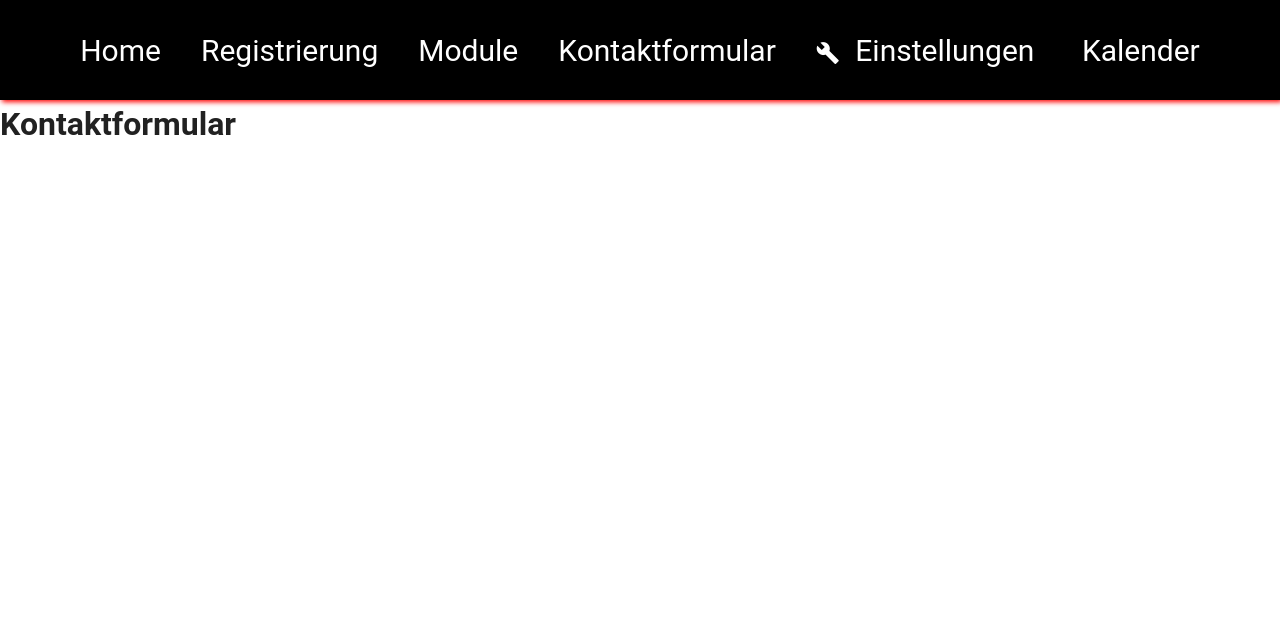
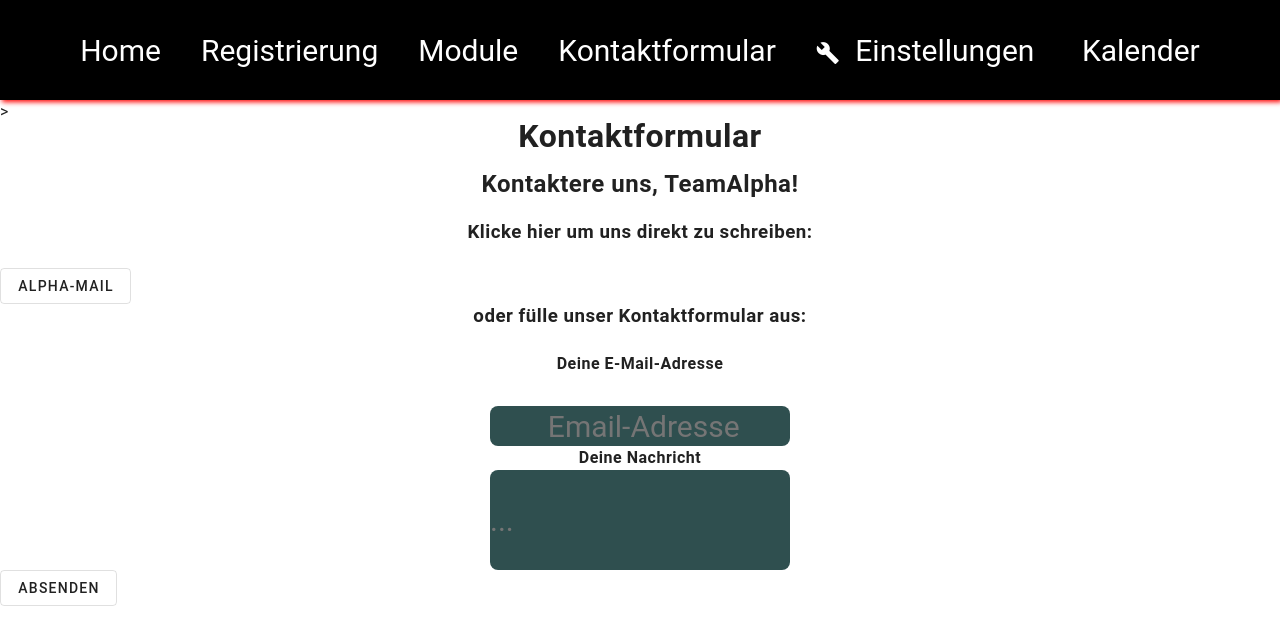
Before and after one commit to hfu-gis/alpha, a Vue app: page /kontaktformular in a window 1280 px wide. Shown: the top 644 px of the page. Built offline with nearby package versions, Linux system fonts and the light colour scheme; a small style sheet from the web is missing; the HTML template or start-up script is replaced by a standard one; what vue-textarea-autosize would draw is missing.

Commit message:
Kontaktformular.draft

```diff
--- a/src/components/Kontaktformular.vue
+++ b/src/components/Kontaktformular.vue
@@ -1,15 +1,86 @@
 <template>
-    <div>
+    <div class="body-1">>
         <h1>Kontaktformular</h1>
+        <br>
+            <div>
+                <h2> Kontaktere uns, TeamAlpha!</h2>
+                <br>
+
+                <h3> Klicke hier um uns direkt zu schreiben:</h3>
+                <br>
+            </div>
+
+                <a href="support@mail.alpha">
+                    <v-btn text outlined shaped
+                            oneclick="e-mail">Alpha-Mail
+
+                    </v-btn>
+                </a>
+
+            <h3>oder fülle unser Kontaktformular aus:</h3>
+            <br>
+            <h4> Deine E-Mail-Adresse</h4>
+
+            <div>
+            <input type="Text" name="AdressBox" id="adressBox" placeholder= " Email-Adresse">
+            </div>
+            <h4> Deine Nachricht</h4>
+            <input type="Text" name="TextBox" id="textBox" placeholder="...">
+
+            <v-btn text outlined shaped
+                   oneclick="absenden">absenden
+            </v-btn>
     </div>
+
+
 </template>
 
 <script>
 export default {
     name: 'Kontaktformular'
+
 }
 </script>
 
 <style scoped>
+    h1 {text-align: center;}
+    h2 {text-align: center;}
+    h3 {text-align: center;}
+    h4 {text-align: center;}
 
+    #adressBox {
+
+        text-align: center;
+        margin: 30px auto 0;
+        display: block;
+        width: 300px;
+        height: 40px;
+        font-size: 30px;
+        background: darkslategray;
+        border-radius: 8px;
+        color: white;
+
+
+    }
+    #textBox {
+        text-align:left top;
+        margin: auto;
+        display: block;
+        width: 300px;
+        height: 100px;
+        font-size: 30px;
+        background: darkslategray;
+        border-radius: 8px;
+        color: white;
+
+        /* <v-textarea
+        v-model="bio"
+        auto-grow
+        filled
+        color="deep-purple"
+        label="Bio"
+        rows="1"
+      ></v-textarea> */
+
+    }
 </style>
```
